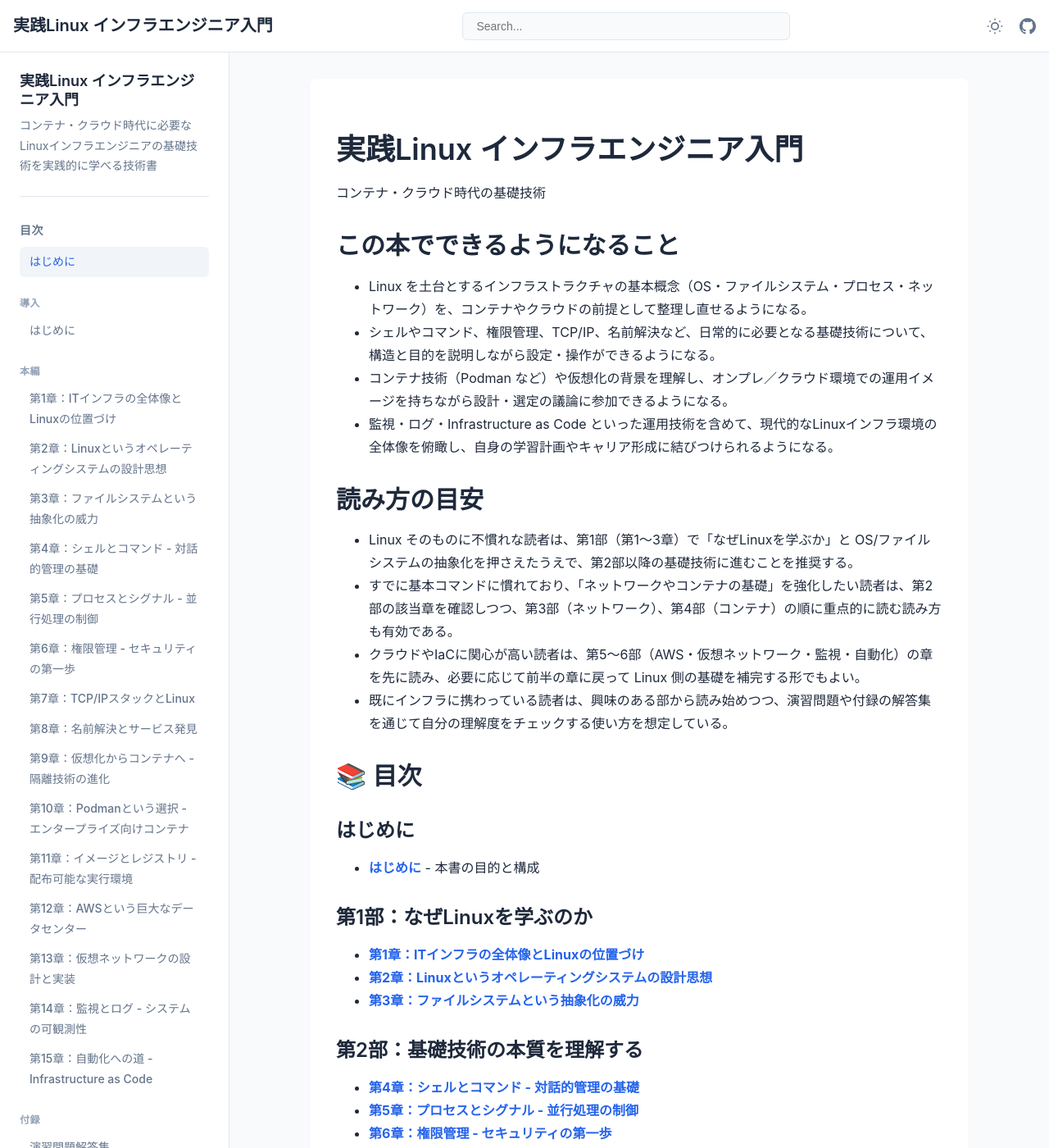
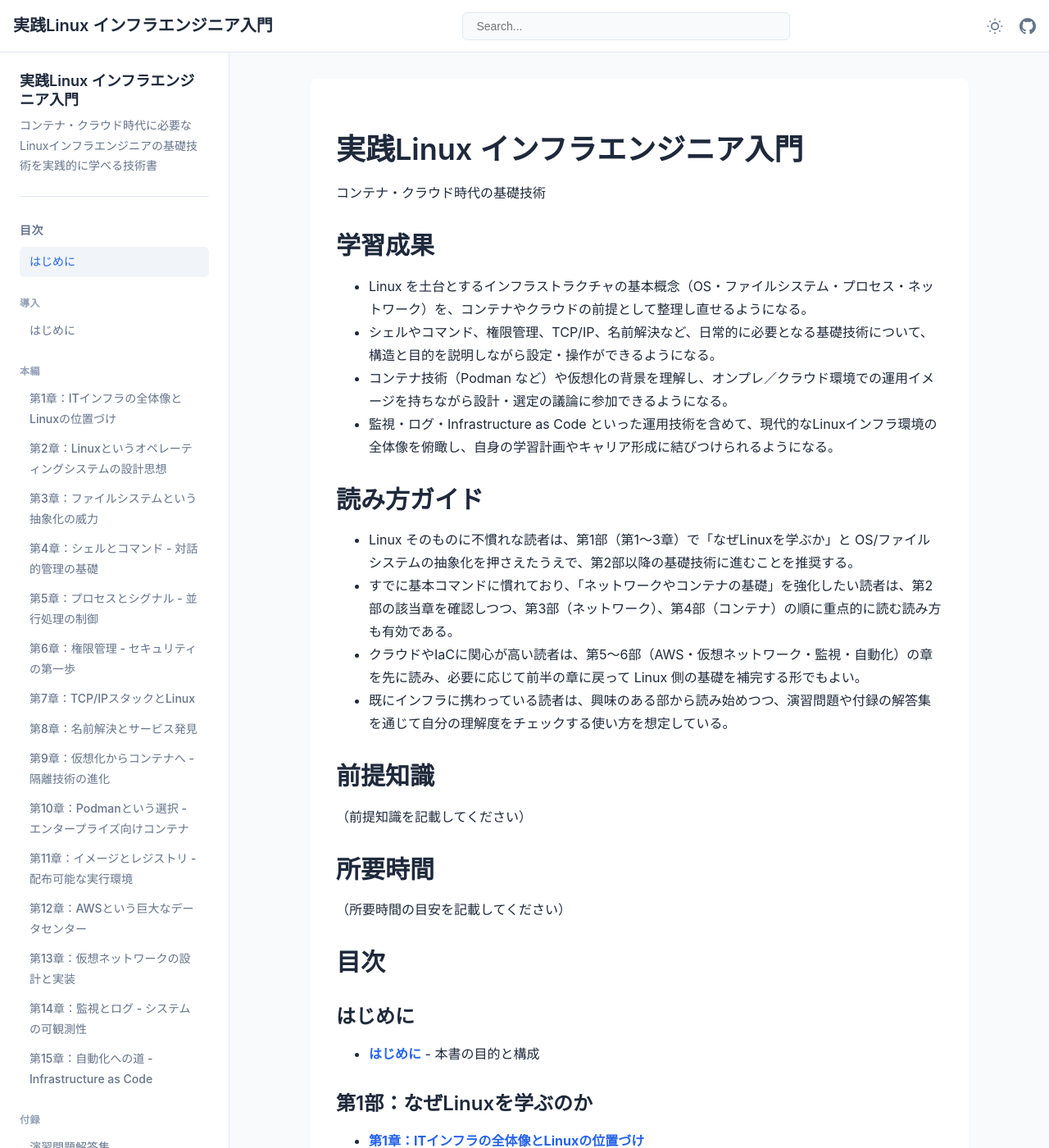
Before and after one commit to itdojp/linux-infra-textbook2, a Jekyll site: the page built from docs/index.md, in a window 1280 px wide and 1400 px high. Shown: the whole window at 82% size. Built offline with Jekyll 4.4.1, drawn with Linux system fonts in a browser that asks for light colours; some of the changed text lies outside the part shown.

Commit message:
[UX] top page slots alignment (#82)
* [UX] 共通コア適用とprofile付与

* Fix UX rollout review feedback

* chore: align top page slots

* fix: address review feedback

```diff
--- a/docs/_layouts/default.html
+++ b/docs/_layouts/default.html
@@ -8,8 +8,8 @@
     <meta name="description" content="{{ page.description | default: site.description | escape }}">
 
     <!-- CSS -->
-    <link rel="stylesheet" href="{{ '/assets/css/main.css' | relative_url }}
-    <link rel="stylesheet" href="{{ '/assets/css/syntax-highlighting.css' | relative_url }}">">
+    <link rel="stylesheet" href="{{ '/assets/css/main.css' | relative_url }}">
+    <link rel="stylesheet" href="{{ '/assets/css/syntax-highlighting.css' | relative_url }}">>
 
     <!-- Favicon -->
     <link rel="icon" type="image/png" sizes="48x48" href="{{ '/assets/images/itdo_logo_48x48_blue.png' | relative_url }}">
--- a/docs/index.md
+++ b/docs/index.md
@@ -12,21 +12,27 @@ permalink: /
 
 コンテナ・クラウド時代の基礎技術
 
-## この本でできるようになること
+## 学習成果
 
 - Linux を土台とするインフラストラクチャの基本概念（OS・ファイルシステム・プロセス・ネットワーク）を、コンテナやクラウドの前提として整理し直せるようになる。
 - シェルやコマンド、権限管理、TCP/IP、名前解決など、日常的に必要となる基礎技術について、構造と目的を説明しながら設定・操作ができるようになる。
 - コンテナ技術（Podman など）や仮想化の背景を理解し、オンプレ／クラウド環境での運用イメージを持ちながら設計・選定の議論に参加できるようになる。
 - 監視・ログ・Infrastructure as Code といった運用技術を含めて、現代的なLinuxインフラ環境の全体像を俯瞰し、自身の学習計画やキャリア形成に結びつけられるようになる。
 
-## 読み方の目安
+## 読み方ガイド
 
 - Linux そのものに不慣れな読者は、第1部（第1〜3章）で「なぜLinuxを学ぶか」と OS/ファイルシステムの抽象化を押さえたうえで、第2部以降の基礎技術に進むことを推奨する。
 - すでに基本コマンドに慣れており、「ネットワークやコンテナの基礎」を強化したい読者は、第2部の該当章を確認しつつ、第3部（ネットワーク）、第4部（コンテナ）の順に重点的に読む読み方も有効である。
 - クラウドやIaCに関心が高い読者は、第5〜6部（AWS・仮想ネットワーク・監視・自動化）の章を先に読み、必要に応じて前半の章に戻って Linux 側の基礎を補完する形でもよい。
 - 既にインフラに携わっている読者は、興味のある部から読み始めつつ、演習問題や付録の解答集を通じて自分の理解度をチェックする使い方を想定している。
 
-## 📚 目次
+## 前提知識
+（前提知識を記載してください）
+
+## 所要時間
+（所要時間の目安を記載してください）
+
+## 目次
 
 ### はじめに
 - **[はじめに](introduction/)** - 本書の目的と構成
@@ -61,11 +67,11 @@ permalink: /
 ### 付録
 - **[演習問題解答集](appendices/merged-exercise-answers)**
 
-## 📖 本書について
+## 概要
 
 本書は、Linux初心者がITインフラエンジニアとして必要な基礎技術を「原理から理解する」ことを目的とします。各技術の誕生背景、解決する課題、実務での位置づけを明確にすることで、変化の激しい技術環境でも応用が利く基礎力を養成します。
 
-### 対象読者
+### 想定読者
 - Linux未経験のIT系学生
 - 他業種からの転職希望者
 - インフラの知識を身につけたいソフトウェアエンジニア
@@ -76,7 +82,7 @@ permalink: /
 - 実践的な演習問題
 - 現代的な技術スタック（Podman、AWS、Infrastructure as Code）
 
-## 📄 ライセンス
+## ライセンス
 
 本書は **Creative Commons BY-NC-SA 4.0** ライセンスで公開されています。
 **🔓 教育・研究・個人学習での利用は自由** ですが、**💼 商用利用には事前許諾** が必要です。
```
